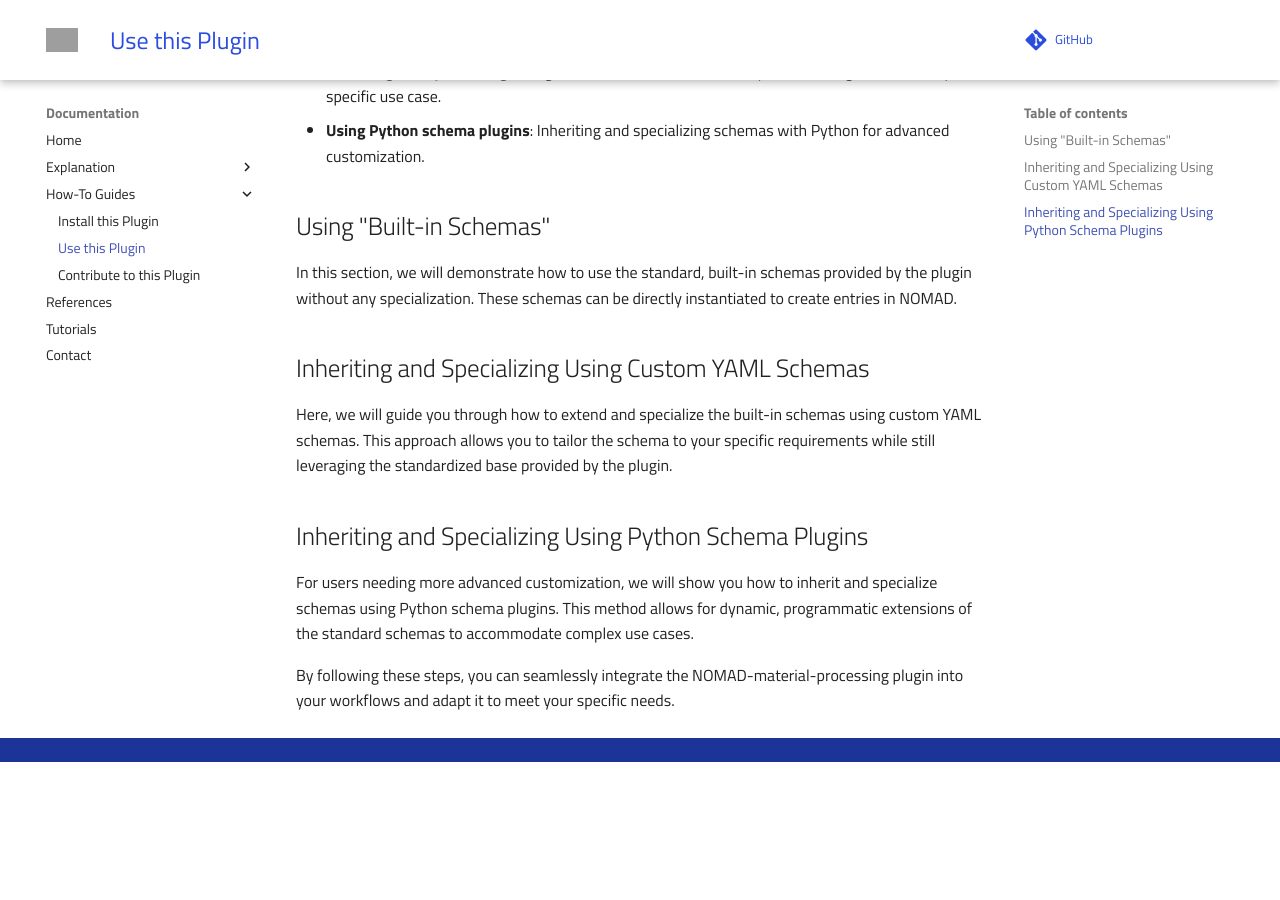
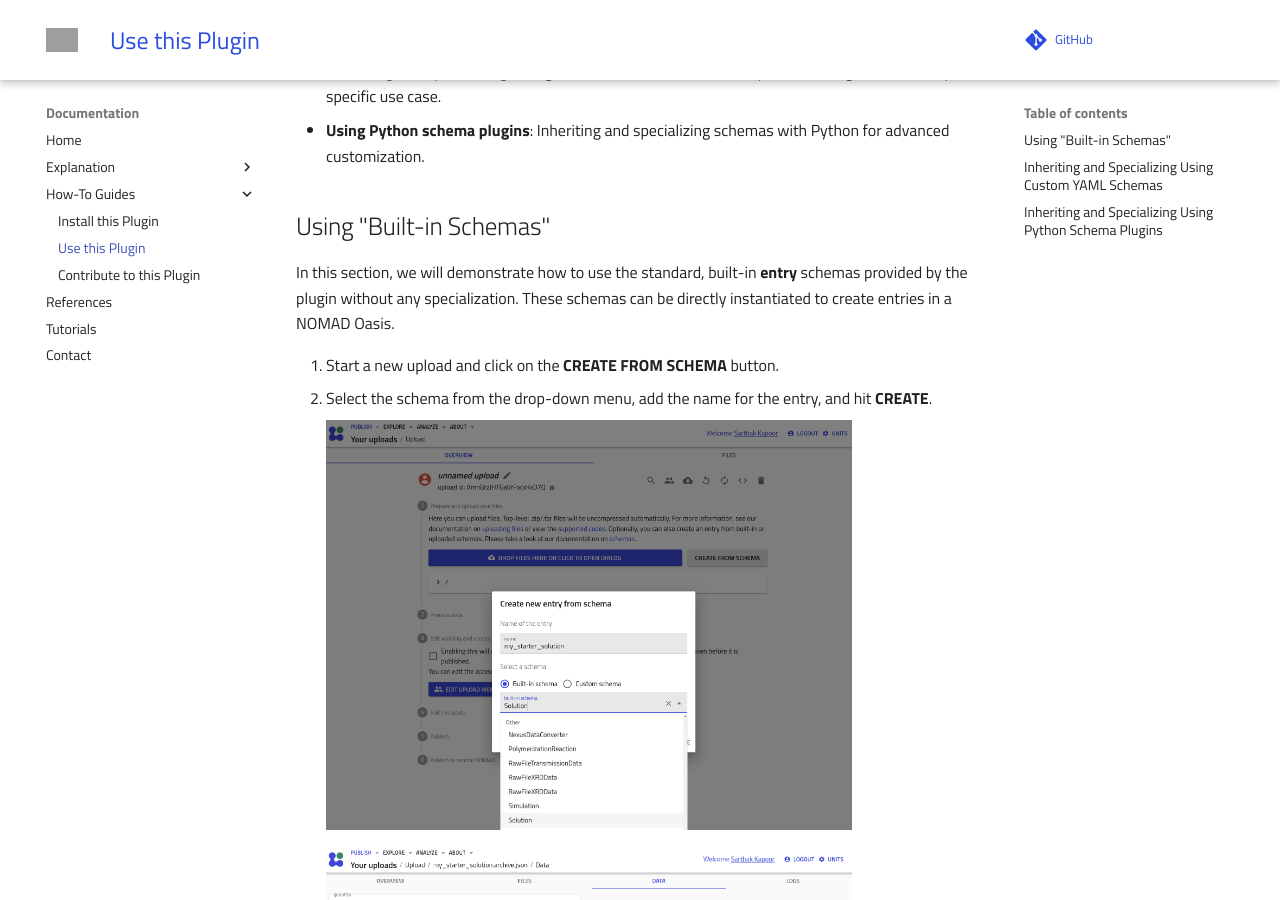
Before and after one commit to FAIRmat-NFDI/nomad-material-processing, an MkDocs documentation site: the page built from docs/how_to/use_this_plugin.md, in a window 1280 px wide and 900 px high, scrolled down 532 px. Built offline with MkDocs 1.6.1 and Material for MkDocs 9.7.7, drawn with Linux system fonts in a browser that asks for light colours; comment, search, counter and statistics services are not loaded; before the commit the page ends 1294 px from its top, so only the background shows below that; grey boxes are pictures that could not be loaded.

Commit message:
Add use this plugin - built in schema

```diff
--- a/docs/how_to/use_this_plugin.md
+++ b/docs/how_to/use_this_plugin.md
@@ -12,7 +12,17 @@ This guide will walk you through the different ways to use the NOMAD-material-pr
 
 ## Using "Built-in Schemas"
 
-In this section, we will demonstrate how to use the standard, built-in schemas provided by the plugin without any specialization. These schemas can be directly instantiated to create entries in NOMAD.
+In this section, we will demonstrate how to use the standard, built-in **entry** schemas
+provided by the plugin without any specialization. These schemas can be directly
+instantiated to create entries in a NOMAD Oasis.
+
+1. Start a new upload and click on the **CREATE FROM SCHEMA** button.
+2. Select the schema from the drop-down menu, add the name for the entry, and
+hit **CREATE**.
+
+    <img src="../assets/use-built-in-schema-1.png" alt="How to use built-in schemas: picture 1" width="80%"/>
+
+    <img src="../assets/use-built-in-schema-2.png" alt="How to use built-in schemas: picture 2" width="80%"/>
 
 ## Inheriting and Specializing Using Custom YAML Schemas
 
```
Also changed, not shown: docs/assets/use-built-in-schema-1.png (added), docs/assets/use-built-in-schema-2.png (added).
